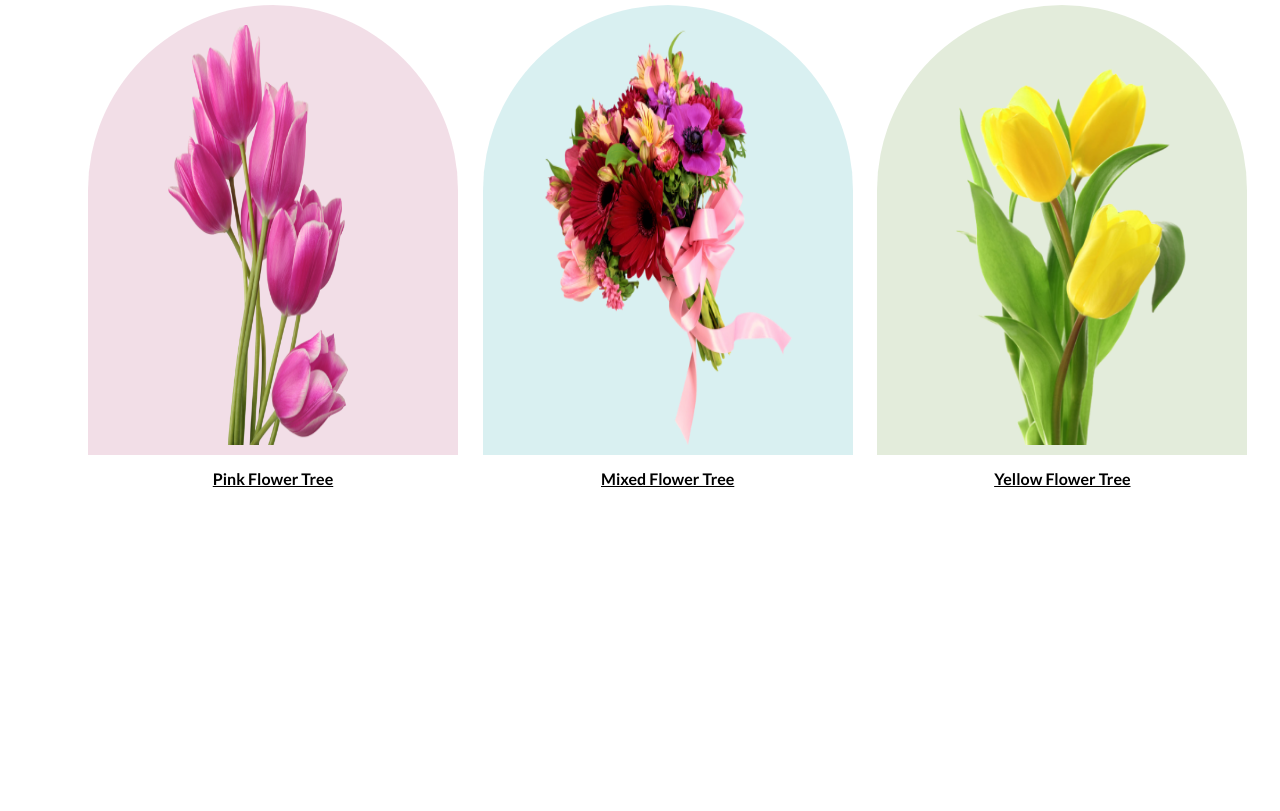
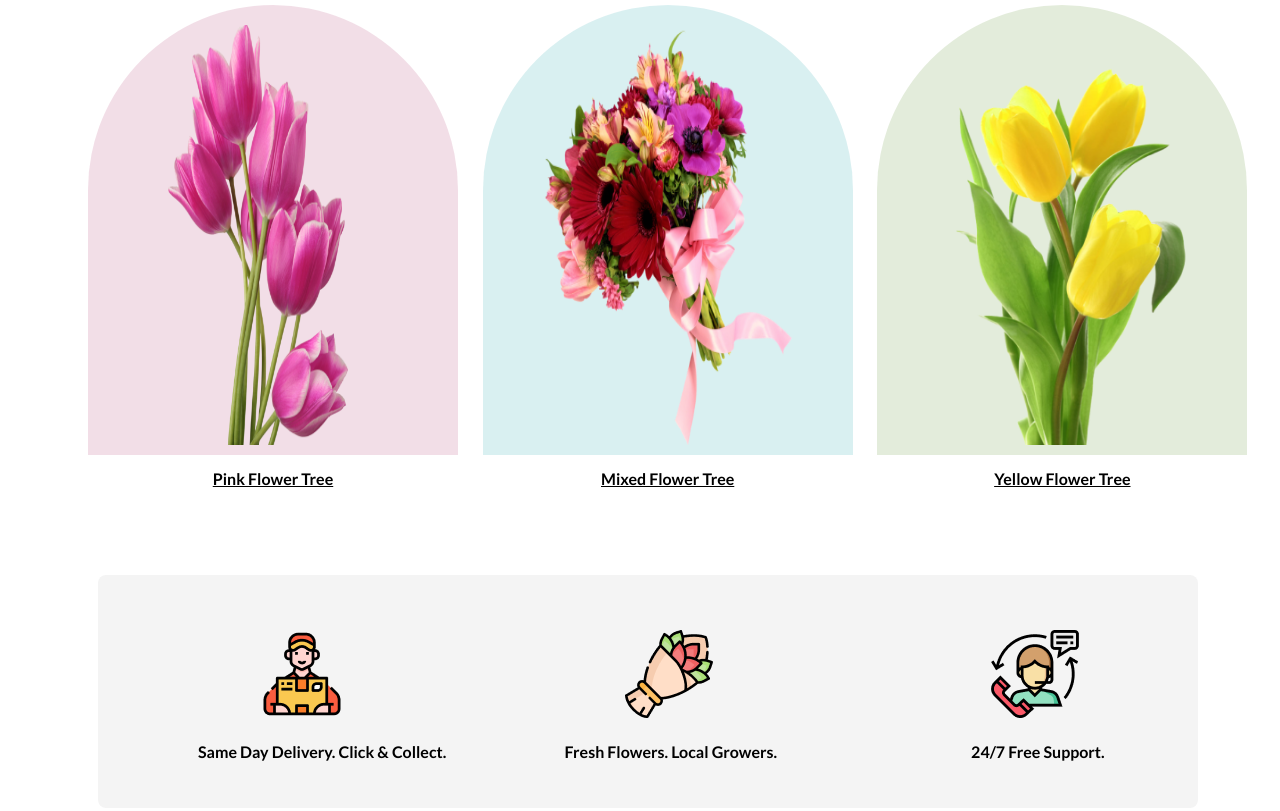
Before and after one commit to nusratmomita/Rosie-s-Flower-Shop, a plain HTML site: page index.html in a window 1280 px wide. Shown: the part 887-1698 px from the top of the page. Before the commit the page ends 1462 px from the top, so only its background shows below. Drawn offline with Linux system fonts and the light colour scheme.

Commit message:
Service section done

```diff
--- a/index.html
+++ b/index.html
@@ -45,7 +45,18 @@
 
         <!-- Services section -->
         <section class="service">
-
+            <div class="service-1">
+                <img src="Flower Asset/Group 57.png" alt="">
+                <h4>Same Day Delivery. Click & Collect.</h4>
+            </div>
+            <div class="service-1">
+                <img src="Flower Asset/Group 58.png" alt="">
+                <h4>Fresh Flowers. Local Growers.</h4>
+            </div>
+            <div class="service-1">
+                <img src="Flower Asset/Group 59.png" alt="">
+                <h4 class="service-text">24/7 Free Support.</h4>
+            </div>
         </section>
     </main>
 
--- a/styles/style.css
+++ b/styles/style.css
@@ -113,6 +113,42 @@
     border-top-left-radius: 250px;
     border-top-right-radius: 250px;
 }
+
+/* Service section */
+.service{
+    display: grid;
+    grid-template-columns: repeat(3,1fr);
+    background-color: rgba(39, 39, 39, 0.05);
+    border-radius: 8px;
+    width: 87%;
+    margin-left: 90px;
+}
+
+.service-1{
+    padding-top: 55px;
+    padding-left: 100px;
+    padding-bottom: 25px;
+}
+
+.service img{
+    padding-left: 60px;
+}
+
+.service-text{
+    margin-left: 40px;
+}
+
+
+
+
+
+
+
+
+
+
+
+
 /* Responsiveness */
 /* header section */
 @media screen and (max-width:576px){
@@ -130,6 +166,14 @@
         display: grid;
         grid-template-columns: repeat(1,1fr);
         gap: 100px;
+        margin: 55px;
+    }
+
+    .service{
+        display: grid;
+        grid-template-columns: repeat(1,1fr);
+        width: 80%;
+        margin: 55px;
     }
 
 }
```
